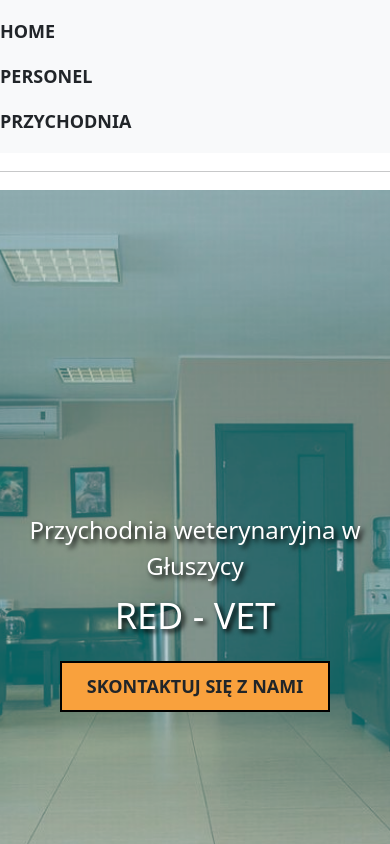
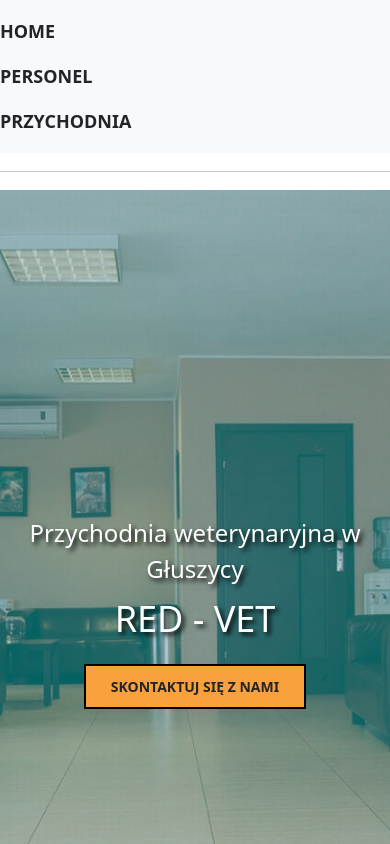
Before and after one commit to devClouds/testingVet, a React (Create React App) app: page / in a window 390 px wide. Shown: the top 844 px of the page. Built offline with nearby package versions, Linux system fonts and the light colour scheme.

Commit message:
Applied RWD to buutons and table cells

```diff
--- a/src/css/Responsive.scss
+++ b/src/css/Responsive.scss
@@ -13,7 +13,7 @@
 
     body{
 
-        p,.button{
+        p,.button, td, .button-small{
             font-size: 16px;
         }
 
@@ -59,7 +59,7 @@
 @media screen and (max-width:575px) {
 
     body{
-        p,.button, .footer-wrapper p {
+        p,.button, .footer-wrapper p, td, .button-small {
             font-size: 14px;
         }
 
```
